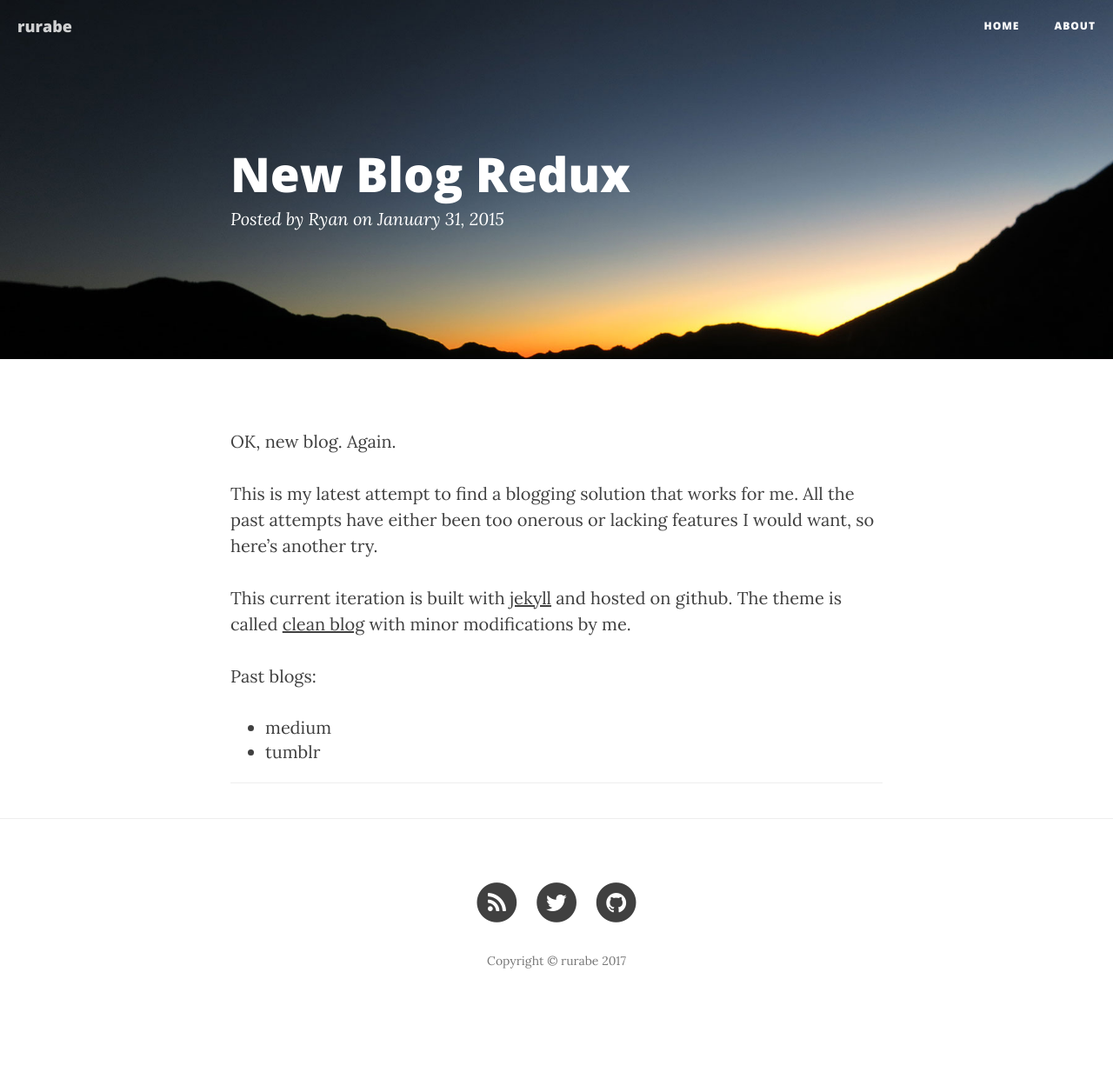
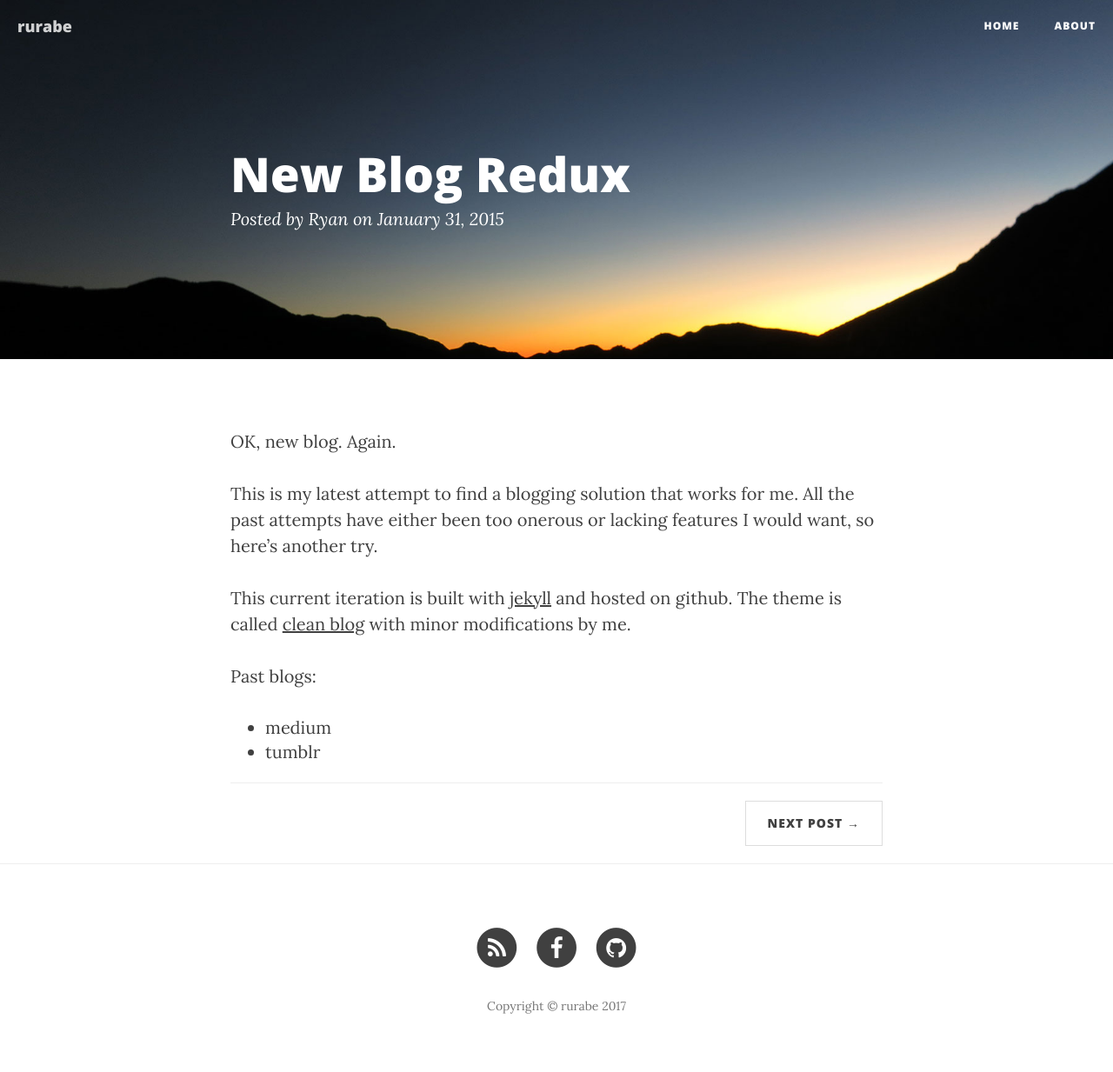
Before and after one commit to rurabe/rurabe.github.io, a Jekyll site: the page built from _posts/2015-01-31-welcome-to-jekyll.markdown, in a window 1280 px wide. Shown: the whole page at 87% size. Built offline with Jekyll 4.4.1, drawn with Linux system fonts in a browser that asks for light colours; nearby versions of some CDN libraries; before the commit the page ends 1181 px from its top, so only the background shows below that.

Commit message:
added a new apology post

```diff
--- a/_config.yml
+++ b/_config.yml
@@ -5,14 +5,14 @@
   My blog
 baseurl: "" # the subpath of your site, e.g. /blog/
 url: "http://yourdomain.com" # the base hostname & protocol for your site
-twitter_username: rurabe
+facebook_username: rurabe
 github_username:  rurabe
 header-img: "img/site-header.jpg"
 
 # Build settings
 exclude : ["_resources"]
 markdown: kramdown
-highlighter: pygments
+highlighter: rouge
 permalink: pretty
-timezone: America/New_York
+timezone: Pacific/Honolulu
 paginate: 5
--- a/_includes/footer.html
+++ b/_includes/footer.html
@@ -5,26 +5,16 @@
       <div class="col-lg-8 col-lg-offset-2 col-md-10 col-md-offset-1">
         <ul class="list-inline text-center">
           <li>
-            <a href="{{ "/feed.xml" | prepend: site.baseurl }}">
+            <a href="{{ "/feed.xml" | prepend: site.baseurl }}" target="_blank">
               <span class="fa-stack fa-lg">
                 <i class="fa fa-circle fa-stack-2x"></i>
                 <i class="fa fa-rss fa-stack-1x fa-inverse"></i>
               </span>
             </a>
           </li>
-          {% if site.twitter_username %}
-          <li>
-            <a href="https://twitter.com/{{ site.twitter_username }}">
-              <span class="fa-stack fa-lg">
-                <i class="fa fa-circle fa-stack-2x"></i>
-                <i class="fa fa-twitter fa-stack-1x fa-inverse"></i>
-              </span>
-            </a>
-          </li>
-          {% endif %}
           {% if site.facebook_username %}
           <li>
-            <a href="https://www.facebook.com/{{ site.facebook_username }}">
+            <a href="https://www.facebook.com/{{ site.facebook_username }}" target="_blank">
               <span class="fa-stack fa-lg">
                 <i class="fa fa-circle fa-stack-2x"></i>
                 <i class="fa fa-facebook fa-stack-1x fa-inverse"></i>
@@ -34,7 +24,7 @@
           {% endif %}
           {% if site.github_username %}
           <li>
-            <a href="https://github.com/{{ site.github_username }}">
+            <a href="https://github.com/{{ site.github_username }}" target="_blank">
               <span class="fa-stack fa-lg">
                 <i class="fa fa-circle fa-stack-2x"></i>
                 <i class="fa fa-github fa-stack-1x fa-inverse"></i>
```
Also changed, not shown: _posts/2017-05-03-blogging-is-hard.markdown (added, +21 -0 lines).
